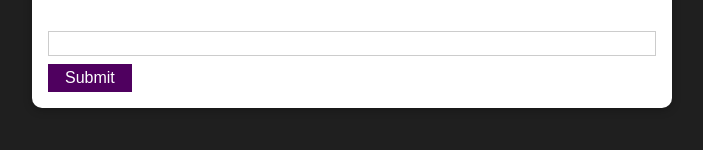
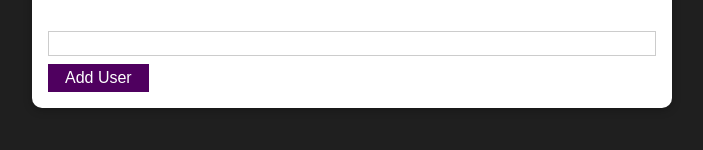
Before and after one commit to akshayverma1697/Friends-List-App, a React (Create React App) app: page / in a window 1280 px wide. Shown: the part 150-300 px from the top of the page, without its empty margins (288-991 px from the left). Built offline with nearby package versions, Linux system fonts and the light colour scheme.

Commit message:
added features to button component

```diff
--- a/src/components/UI/Button.js
+++ b/src/components/UI/Button.js
@@ -2,9 +2,12 @@ import React from "react";
 import classes from './Button.module.css';
 
 const Button = (props) => {
-    return(
-        <button className={classes.button}>
-            Submit
+    return (
+        <button className={classes.button}
+            type={props.type || 'button'}
+            onClick={props.onClick}
+        >
+            {props.children}
         </button>
     )
 };
--- a/src/components/Users/AddUser.js
+++ b/src/components/Users/AddUser.js
@@ -17,7 +17,7 @@ const AddUser = (props) => {
                 <input id="username" type="text" className={classes.input}/>
                 <label htmlFor="age" className={classes.label}>Age (Years)</label>
                 <input id="age" type="number" className={classes.input}/>
-                <Button type='submit'/>
+                <Button type='submit'>Add User</Button>
             </form>
         </Card>
 
```
